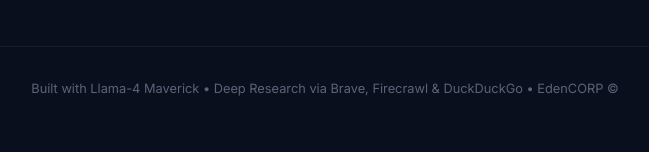
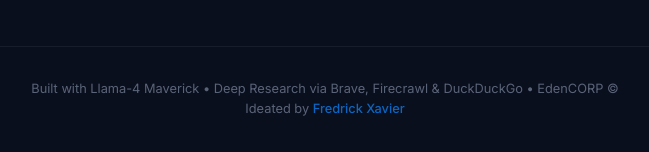
Before and after one commit to x-TheFox/resume-optimizer, a Flask app: page / in a window 1280 px wide. Shown: the part 954-1106 px from the top of the page, without its empty margins (315-964 px from the left). Before the commit the page ends 1050 px from the top, so only its background shows below. Run offline with Flask 3, Linux system fonts and the light colour scheme; parts of the project's set-up code (start-up, migrations or seed data) failed here and were passed over; some libraries are stand-ins or nearby versions.

Commit message:
feat: Add credit to Fredrick Xavier in the footer section

```diff
--- a/templates/index.html
+++ b/templates/index.html
@@ -294,6 +294,7 @@
     <!-- ============ FOOTER ============ -->
     <footer class="footer">
         <p>Built with Llama-4 Maverick • Deep Research via Brave, Firecrawl & DuckDuckGo • EdenCORP ©</p>
+        <p>Ideated by <a href="https://www.linkedin.com/in/fredrickxavier" target="_blank" rel="noopener" style="color: #0A66C2; text-decoration: none; font-weight: 500;">Fredrick Xavier</a></p>
     </footer>
 
     <script src="/static/js/app.js"></script>
```
